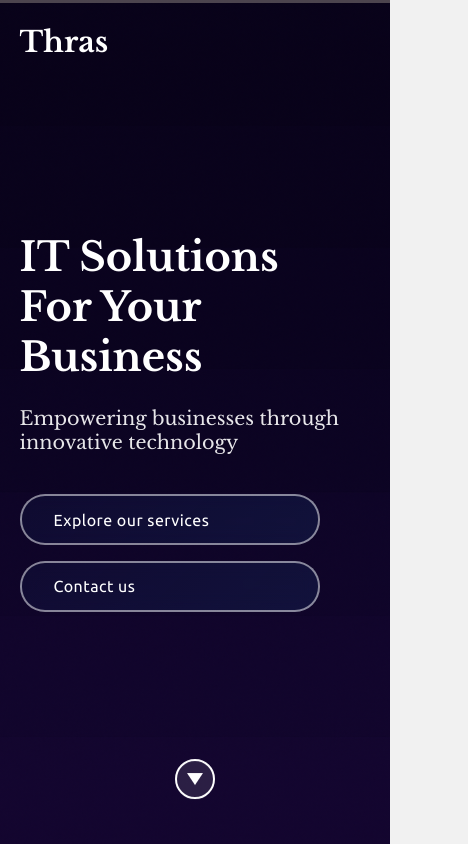
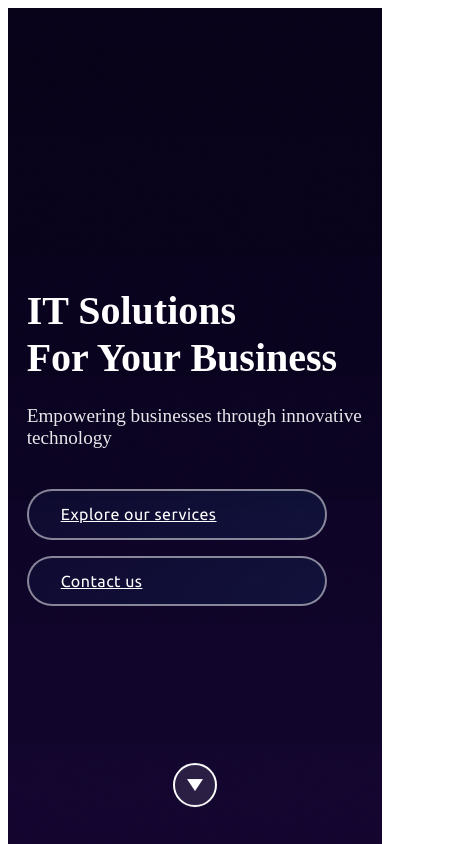
Before and after one commit to CharlesScheenaerts/ThrasWebsite, a Next.js app in the folder thras-website/: page / in a window 390 px wide. Shown: the top 844 px of the page, 468 px wide, since content can reach past the window. Built offline with nearby package versions, Linux system fonts and the light colour scheme.

Commit message:
first test on iphone

```diff
--- a/thras-website/pages/_app.js
+++ b/thras-website/pages/_app.js
@@ -1,11 +1,14 @@
-import '../styles/globals.css';
-import Layout from '../components/Layout';
+// Dans pages/_app.js
+import Head from 'next/head';
 
 function MyApp({ Component, pageProps }) {
   return (
-    <Layout>
+    <>
+      <Head>
+        <meta name="viewport" content="width=device-width, initial-scale=1.0" />
+      </Head>
       <Component {...pageProps} />
-    </Layout>
+    </>
   );
 }
 
--- a/thras-website/styles/globals.css
+++ b/thras-website/styles/globals.css
@@ -10,6 +10,8 @@ html, body {
   font-family: 'Libre Baskerville', serif;
   color: #333333;
   background-color: #f1f1f1;
+  overflow-x: hidden; /* Ajoutez cette ligne */
+  max-width: 100vw;
 }
 
 a {
@@ -21,3 +23,7 @@ button {
   cursor: pointer;
   font-family: 'Libre Baskerville', serif;
 }
+
+* {
+  outline: 1px solid red !important;
+}
```
